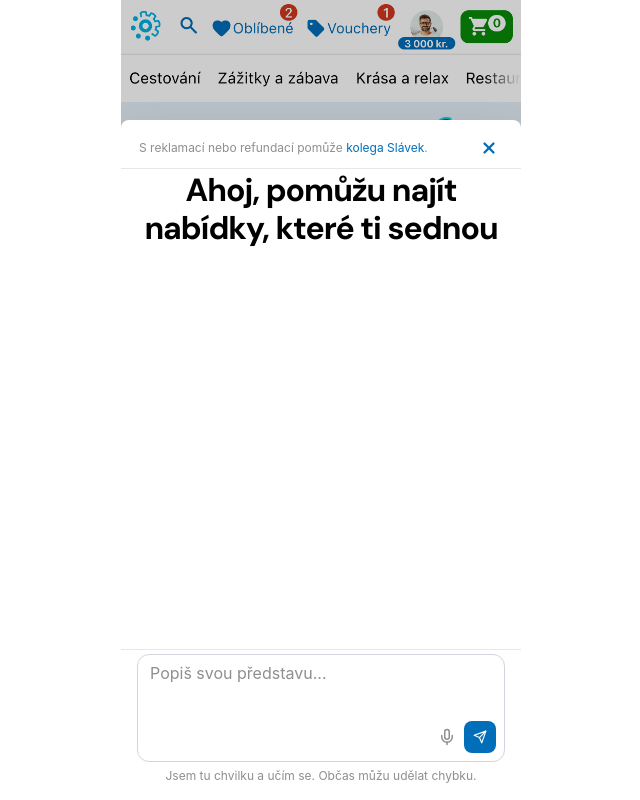
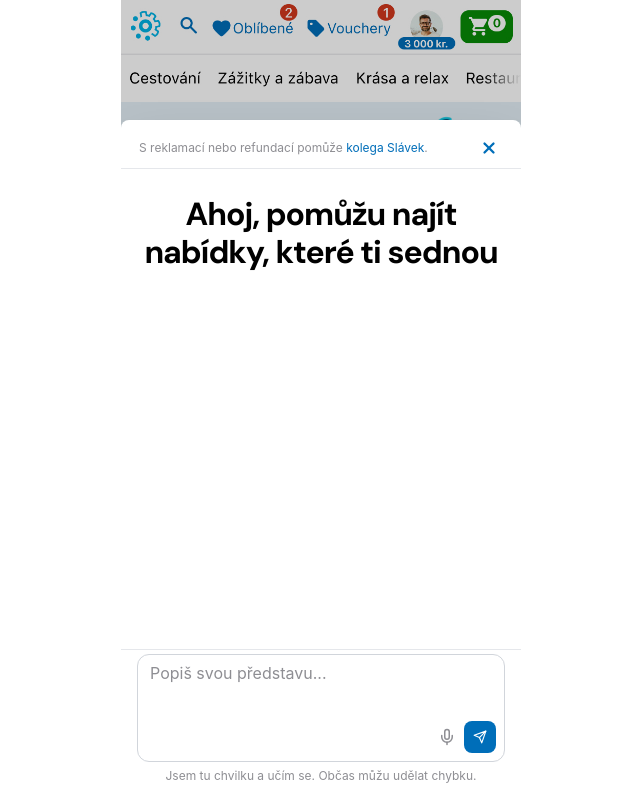
Before and after one commit to maroskadlec/slevac-ai, a React (Vite) app: page /mobile in a window 1280 px wide. Both pictures are taken after a click on the button 796 px from the left and 756 px from the top of the page. Shown: the whole page, without its empty margins (319-959 px from the left). Built offline with nearby package versions, Linux system fonts and the light colour scheme.

Commit message:
Větší padding nad nadpisem Ahoj v modálu (+24px)

```diff
--- a/src/components/FigmaDesktop.tsx
+++ b/src/components/FigmaDesktop.tsx
@@ -99,7 +99,7 @@ export default function FigmaDesktop({ isOpen, onToggle }: DesktopProps) {
               {/* Scrollable Chat Area */}
               <div className="flex-1 overflow-y-auto px-[24px] pb-[8px] flex flex-col gap-[12px] min-h-0 bg-white">
                 {/* Welcome Title */}
-                <h2 className="text-[32px] leading-[38px] font-heading font-bold text-black pt-[4px] pb-[4px] text-center">
+                <h2 className="text-[32px] leading-[38px] font-heading font-bold text-black pt-[28px] pb-[4px] text-center">
                   Ahoj, pomůžu najít nabídky, které ti sednou
                 </h2>
 
--- a/src/components/FigmaMobile.tsx
+++ b/src/components/FigmaMobile.tsx
@@ -192,7 +192,7 @@ export default function FigmaMobile({ isOpen, onToggle }: MobileProps) {
               {/* Scrollable Chat Area */}
               <div className="flex-1 overflow-y-auto px-[20px] pb-[6px] flex flex-col gap-[10px] min-h-0 bg-white">
                 {/* Welcome Title */}
-                <h2 className="text-[32px] leading-[38px] font-heading font-bold text-black pt-[2px] pb-[2px] text-center">
+                <h2 className="text-[32px] leading-[38px] font-heading font-bold text-black pt-[26px] pb-[2px] text-center">
                   Ahoj, pomůžu najít nabídky, které ti sednou
                 </h2>
 
```
